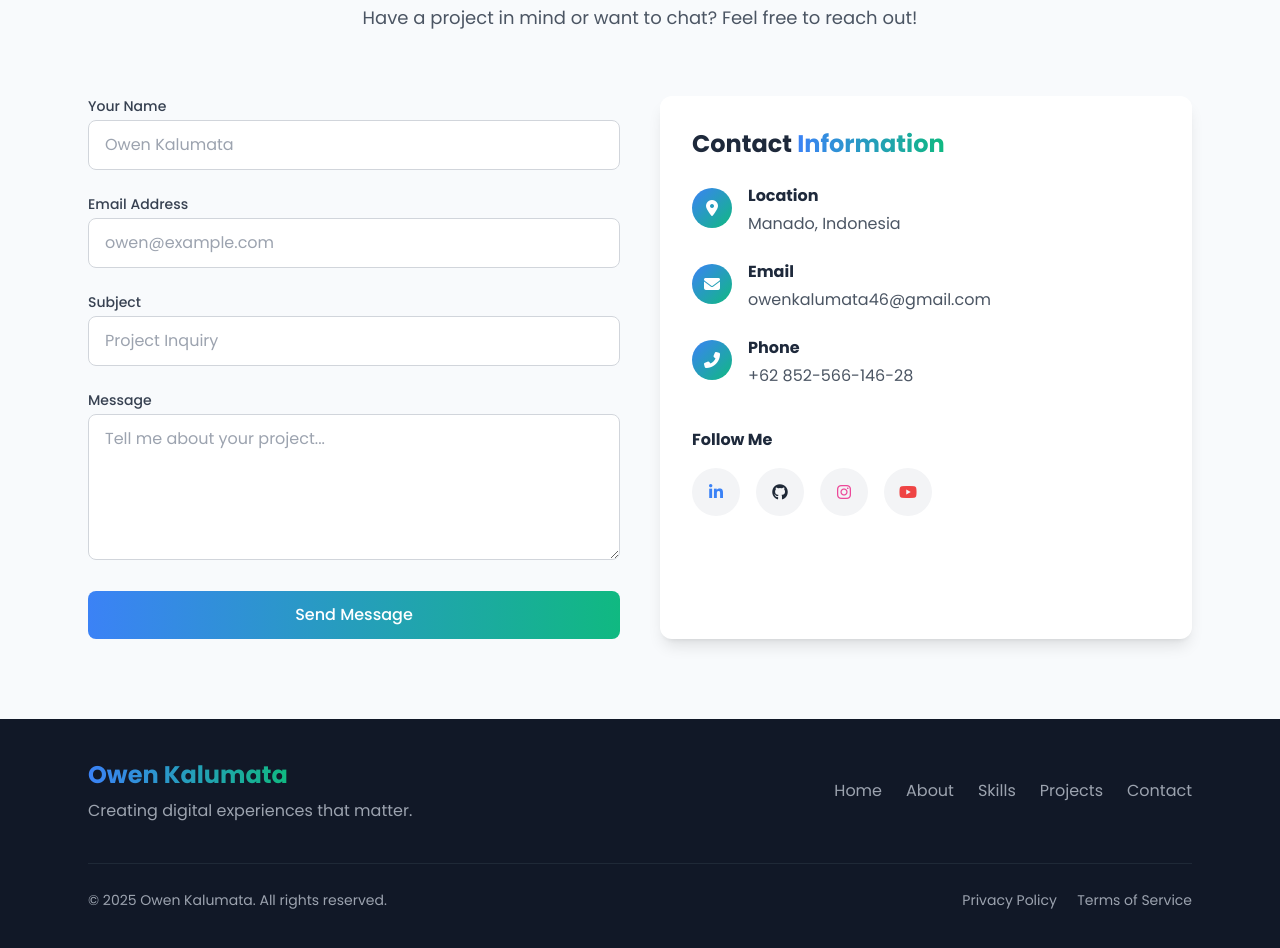
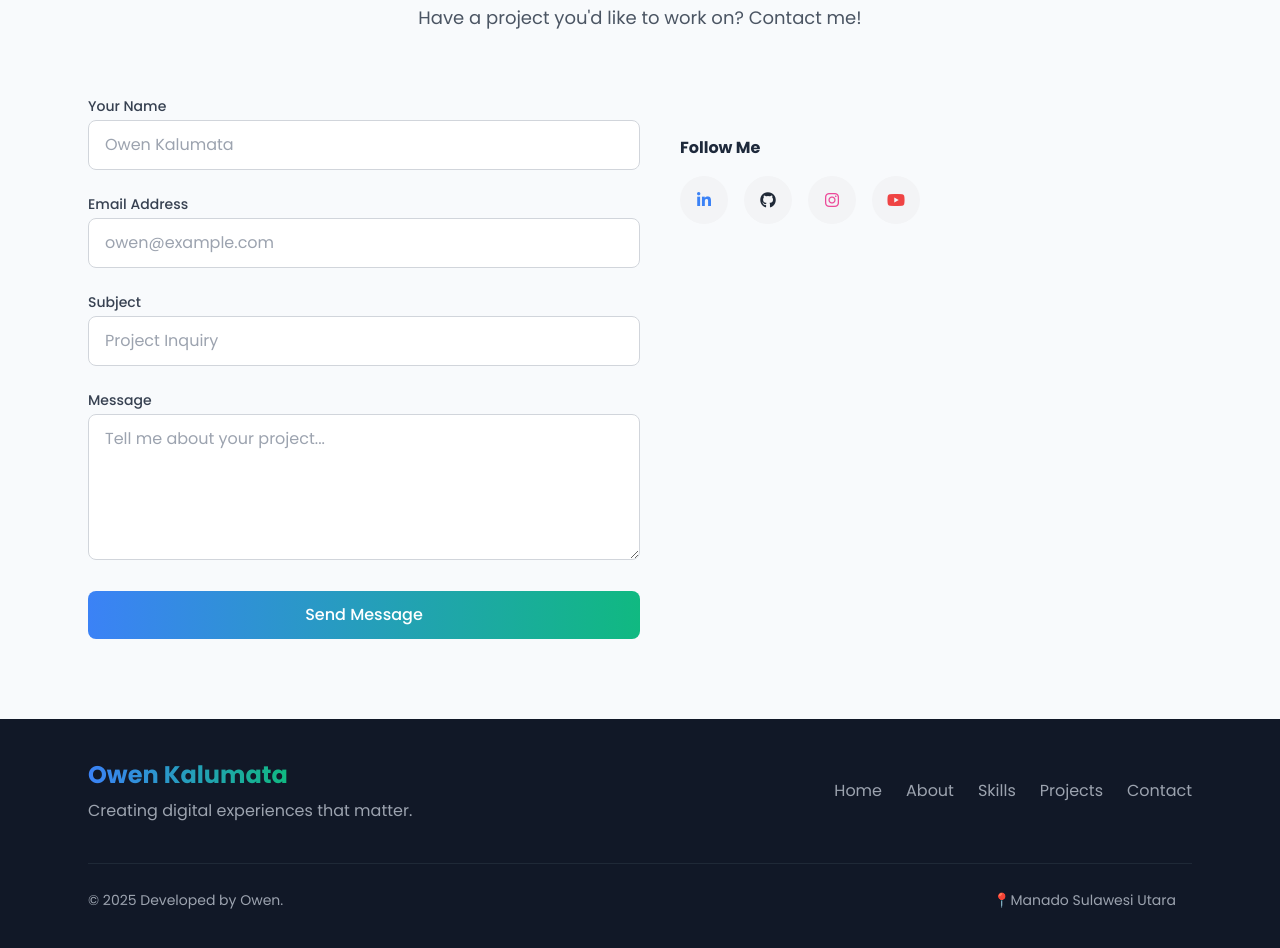
Before and after one commit to Latabuzz/Portofolio, a website: page index.html in a window 1280 px wide. Shown: the part 5918-6866 px from the top of the page. Drawn offline with nearby package versions, Linux system fonts and the light colour scheme.

Commit message:
Update contact section text and remove unnecessary information

```diff
--- a/index.html
+++ b/index.html
@@ -653,7 +653,7 @@
             <div class="text-center mb-16 fade-in">
                 <h2 class="text-3xl md:text-4xl font-bold mb-4">Get In <span class="text-gradient">Touch</span></h2>
                 <div class="w-20 h-1 gradient-bg mx-auto mb-6"></div>
-                <p class="text-lg text-gray-600 dark:text-gray-300 max-w-2xl mx-auto">Have a project in mind or want to chat? Feel free to reach out!</p>
+                <p class="text-lg text-gray-600 dark:text-gray-300 max-w-2xl mx-auto">Have a project you'd like to work on? Contact me!</p>
             </div>
 
             <div class="flex flex-col md:flex-row gap-10">
@@ -680,40 +680,6 @@
                         </button>
                     </form>
                 </div>
-
-                <div class="md:w-1/2 fade-in">
-                    <div class="bg-white dark:bg-gray-900 p-8 rounded-xl shadow-lg h-full">
-                        <h3 class="text-2xl font-bold mb-6">Contact <span class="text-gradient">Information</span></h3>
-                        <div class="space-y-6">
-                            <div class="flex items-start">
-                                <div class="w-10 h-10 rounded-full gradient-bg flex items-center justify-center text-white mr-4 mt-1">
-                                    <i class="fas fa-map-marker-alt"></i>
-                                </div>
-                                <div>
-                                    <h4 class="font-bold mb-1">Location</h4>
-                                    <p class="text-gray-600 dark:text-gray-300">Manado, Indonesia</p>
-                                </div>
-                            </div>
-                            <div class="flex items-start">
-                                <div class="w-10 h-10 rounded-full gradient-bg flex items-center justify-center text-white mr-4 mt-1">
-                                    <i class="fas fa-envelope"></i>
-                                </div>
-                                <div>
-                                    <h4 class="font-bold mb-1">Email</h4>
-                                    <p class="text-gray-600 dark:text-gray-300">owenkalumata46@gmail.com</p>
-                                </div>
-                            </div>
-                            <div class="flex items-start">
-                                <div class="w-10 h-10 rounded-full gradient-bg flex items-center justify-center text-white mr-4 mt-1">
-                                    <i class="fas fa-phone-alt"></i>
-                                </div>
-                                <div>
-                                    <h4 class="font-bold mb-1">Phone</h4>
-                                    <p class="text-gray-600 dark:text-gray-300">+62 852-566-146-28</p>
-                                </div>
-                            </div>
-                        </div>
-
                         <div class="mt-10">
                             <h4 class="font-bold mb-4">Follow Me</h4>
                             <div class="flex space-x-4">
@@ -754,10 +720,9 @@
                 </div>
             </div>
             <div class="border-t border-gray-800 mt-10 pt-6 flex flex-col md:flex-row justify-between items-center">
-                <p class="text-gray-400 text-sm">© 2025 Owen Kalumata. All rights reserved.</p>
+                <p class="text-gray-400 text-sm">© 2025 Developed by Owen.</p>
                 <div class="mt-4 md:mt-0">
-                    <a href="#" class="text-sm text-gray-400 hover:text-white transition-colors mr-4">Privacy Policy</a>
-                    <a href="#" class="text-sm text-gray-400 hover:text-white transition-colors">Terms of Service</a>
+                    <a href="#" class="text-sm text-gray-400 hover:text-white transition-colors mr-4">📍Manado Sulawesi Utara</a>
                 </div>
             </div>
         </div>
@@ -1136,9 +1101,6 @@
             `Sent from Owen Kalumata Portfolio Website`
         );
 
-        // Your WhatsApp number
-        const whatsappNumber = '6285256614628';
-
         // Create WhatsApp URL
         const whatsappURL = `https://wa.me/${whatsappNumber}?text=${whatsappMessage}`;
 
```
